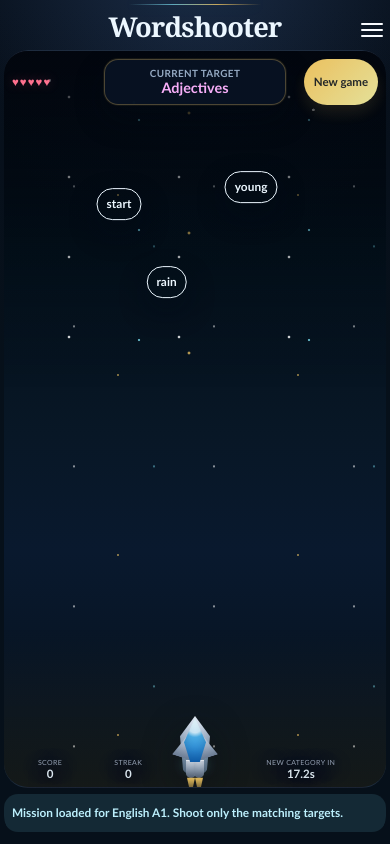
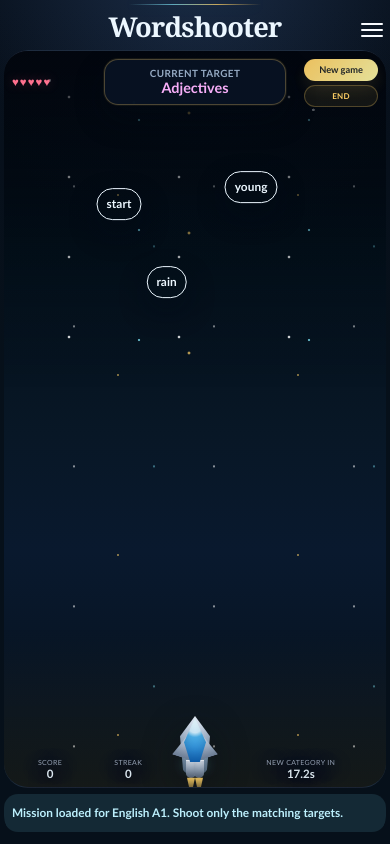
Before and after one commit to KireGW/wordshooter, a React (Vite) app: page / in a window 390 px wide. Both pictures are taken after a click on the button "Start game". Built offline with nearby package versions, Linux system fonts and the light colour scheme.

Commit message:
Show end game control on mobile

```diff
--- a/src/App.css
+++ b/src/App.css
@@ -2050,6 +2050,35 @@
     pointer-events: auto;
   }
 
+  .arena-action-stack {
+    position: relative;
+    z-index: 1;
+    display: grid;
+    gap: 4px;
+    width: 74px;
+    min-width: 74px;
+    pointer-events: auto;
+  }
+
+  .arena-action-stack .arena-restart-button,
+  .arena-action-stack .arena-finish-button {
+    width: 100%;
+    min-width: 0;
+    max-width: none;
+  }
+
+  .arena-finish-button {
+    height: 22px;
+    padding: 2px 5px;
+    border-radius: 999px;
+    font-size: clamp(0.52rem, 1.95vw, 0.66rem);
+    letter-spacing: 0.035em;
+    box-shadow: none;
+    overflow: hidden;
+    text-overflow: ellipsis;
+    white-space: nowrap;
+  }
+
   .language-picker-popup {
     position: absolute;
     top: calc(100% + 8px);
@@ -2344,12 +2373,23 @@
   }
 
   .arena-restart-button {
-    height: 46px;
+    height: 22px;
     width: 74px;
     min-width: 74px;
     max-width: 74px;
-    padding: 5px 7px;
-    font-size: clamp(0.72rem, 2.35vw, 0.86rem);
+    padding: 2px 7px;
+    font-size: clamp(0.58rem, 2vw, 0.72rem);
+  }
+
+  .arena-action-stack {
+    width: 74px;
+    min-width: 74px;
+    gap: 4px;
+  }
+
+  .arena-finish-button {
+    height: 22px;
+    font-size: clamp(0.5rem, 1.8vw, 0.62rem);
   }
 
   .arena-mobile-stats {
--- a/src/App.jsx
+++ b/src/App.jsx
@@ -235,6 +235,7 @@ const UI_TRANSLATIONS = {
     restartRun: 'Restart run',
     newGame: 'New game',
     finishGame: 'End game',
+    finishGameShort: 'End',
     playAgain: 'Play again',
     intro:
       'Choose a language and CEFR level, then steer the ship and shoot only the vocabulary or grammar forms that match the active category.',
@@ -287,6 +288,7 @@ const UI_TRANSLATIONS = {
     restartRun: 'Relancer',
     newGame: 'Nouveau jeu',
     finishGame: 'Terminer',
+    finishGameShort: 'Terminer',
     playAgain: 'Rejouer',
     intro:
       'Choisissez une langue et un niveau CECR, puis dirigez le vaisseau et tirez seulement sur le vocabulaire ou les formes grammaticales qui correspondent a la categorie active.',
@@ -339,6 +341,7 @@ const UI_TRANSLATIONS = {
     restartRun: 'Reiniciar partida',
     newGame: 'Nuevo juego',
     finishGame: 'Terminar juego',
+    finishGameShort: 'Terminar',
     playAgain: 'Jugar otra vez',
     intro:
       'Elige un idioma y un nivel MCER, luego dirige la nave y dispara solo al vocabulario o a las formas gramaticales que coincidan con la categoria activa.',
@@ -391,6 +394,7 @@ const UI_TRANSLATIONS = {
     restartRun: 'Riavvia partita',
     newGame: 'Nuova partita',
     finishGame: 'Termina partita',
+    finishGameShort: 'Termina',
     playAgain: 'Gioca ancora',
     intro:
       'Scegli una lingua e un livello QCER, poi guida la nave e spara solo al vocabolario o alle forme grammaticali che corrispondono alla categoria attiva.',
@@ -443,6 +447,7 @@ const UI_TRANSLATIONS = {
     restartRun: 'Runde neu starten',
     newGame: 'Neues Spiel',
     finishGame: 'Spiel beenden',
+    finishGameShort: 'Ende',
     playAgain: 'Nochmal spielen',
     intro:
       'Waehle eine Sprache und ein GER-Niveau, steuere dann das Schiff und schiesse nur auf Woerter oder Grammatikformen, die zur aktiven Kategorie passen.',
@@ -495,6 +500,7 @@ const UI_TRANSLATIONS = {
     restartRun: 'Starta om runda',
     newGame: 'Nytt spel',
     finishGame: 'Avsluta spelet',
+    finishGameShort: 'Avsluta',
     playAgain: 'Spela igen',
     intro:
       'Välj ett språk och en CEFR-nivå, styr sedan skeppet och skjut bara på ord eller grammatiska former som matchar den aktiva kategorin.',
@@ -3032,9 +3038,14 @@ function App() {
                   </div>
                 </div>
                 {hasLaunchedInitialRun && game.status !== 'gameover' ? (
-                  <button className="restart-button arena-restart-button" onClick={() => resetGame()}>
-                    {uiText.newGame}
-                  </button>
+                  <div className="arena-action-stack">
+                    <button className="restart-button arena-restart-button" onClick={() => resetGame()}>
+                      {uiText.newGame}
+                    </button>
+                    <button type="button" className="finish-game-button arena-finish-button" onClick={finishGame}>
+                      {uiText.finishGameShort}
+                    </button>
+                  </div>
                 ) : null}
               </div>
 
```
